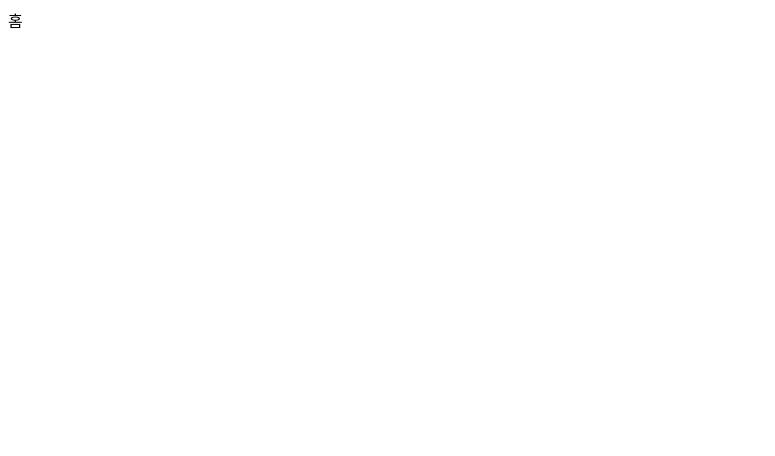
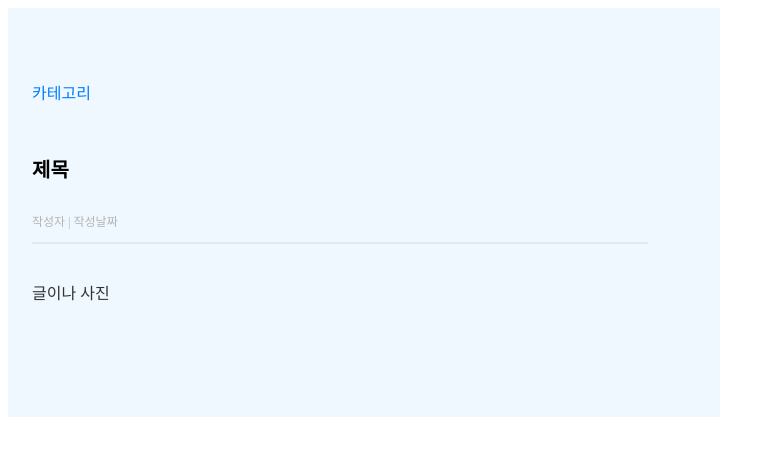
Before and after one commit to Team-INSERT/homepage-frontend, a Next.js app: page /home in a window 1280 px wide. Shown: the top 456 px of the page, without its empty margins (0-775 px from the left). Built offline with nearby package versions, Linux system fonts and the light colour scheme.

Commit message:
feat(component): Writing 폴더 생성

```diff
--- a/src/app/(client)/home/page.tsx
+++ b/src/app/(client)/home/page.tsx
@@ -1,3 +1,5 @@
+import Writing from "@/components/@common/Writing/page";
+
 export default function Home() {
-  return <div>홈</div>;
+  return <Writing />;
 }
--- a/src/app/page.tsx
+++ b/src/app/page.tsx
@@ -1,6 +1,6 @@
 import { redirect } from "next/navigation";
 
 export default function Home() {
-  redirect("/client/home");
+  redirect("/home");
   redirect("/admin");
 }
--- /dev/null
+++ b/src/assets/Line.tsx
@@ -0,0 +1,13 @@
+export default function Line() {
+  return (
+    <svg
+      width="616"
+      height="2"
+      viewBox="0 0 616 2"
+      fill="none"
+      xmlns="http://www.w3.org/2000/svg"
+    >
+      <path d="M0 1L616 1.00005" stroke="#D9D9D9" />
+    </svg>
+  );
+}
--- /dev/null
+++ b/src/components/@common/Writing/page.tsx
@@ -0,0 +1,22 @@
+"use client";
+
+import Line from "@/assets/Line";
+import * as S from "./style";
+
+const Writing = () => {
+  return (
+    <S.Display>
+      <S.Head>
+        <S.CatTitle>
+          <S.Category>카테고리</S.Category>
+          <S.Title>제목</S.Title>
+        </S.CatTitle>
+        작성자 | 작성날짜
+        <Line />
+      </S.Head>
+      <S.Content>글이나 사진</S.Content>
+    </S.Display>
+  );
+};
+
+export default Writing;
--- /dev/null
+++ b/src/components/@common/Writing/style.ts
@@ -0,0 +1,46 @@
+import styled from "styled-components";
+import { font } from "@/styles";
+
+export const Display = styled.div`
+  background-color: aliceblue;
+  display: flex;
+  width: 664px;
+  padding: 60px 24px 80px 24px;
+  flex-direction: column;
+  justify-content: center;
+  align-items: center;
+`;
+export const Head = styled.div`
+  display: flex;
+  width: 100%;
+  flex-direction: column;
+  gap: 12px;
+  margin-bottom: 24px;
+  ${font.Caption}
+  color: var(--grey-400, #B3B3B3);
+`;
+export const CatTitle = styled.div`
+  display: flex;
+  flex-direction: column;
+  gap: 16px;
+`;
+export const Title = styled.p`
+  ${font.Title}
+  color: #000;
+`;
+export const Category = styled.p`
+  color: var(--primary-bssm-blue, #007cff);
+  ${font.Text}
+`;
+export const DevideLine = styled.img`
+  stroke-width: 1px;
+  stroke: var(--grey-200, #d9d9d9);
+  width: 100%;
+  margin-top: 20px;
+`;
+export const Content = styled.p`
+  color: var(--grey-900, #333);
+  ${font.Text}
+  width: 100%;
+  margin-bottom: 32px;
+`;
```
Also changed, not shown: 2 other files (tests, documents, lock files or other folders).
